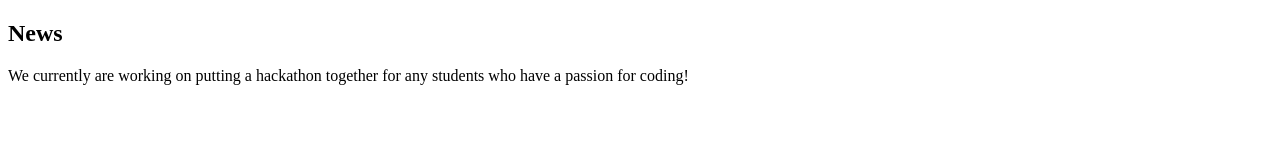
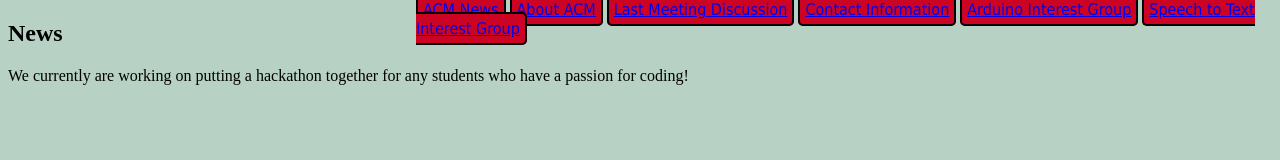
Before and after one commit to Truman-ACM/ACM-website, a plain HTML site: page news.html in a window 1280 px wide. Drawn offline with Linux system fonts and the light colour scheme.

Commit message:
Update news.html

```diff
--- a/news.html
+++ b/news.html
@@ -1,5 +1,18 @@
 <!DOCTYPE html>
 <html>
+  <link type="text/css" rel="stylesheet" href="stylesheet.css"/>
 <h2> News </h2>
 <p> We currently are working on putting a hackathon together for any students who have a passion for coding!</p>
+  <div id="header">
+<div id="navbar">
+<ul>
+ <li><a href="news.html">ACM News</a></li>
+ <li><a href="about-us.html">About ACM</a></li>
+ <li><a href="last-meeting.html">Last Meeting Discussion</a></li>
+ <li><a href="contact.html">Contact Information</a></a></li>
+ <li><a href="arduino.html">Arduino Interest Group</a></li>
+ <li><a href="speech-to-text.html">Speech to Text Interest Group</a></li>
+</ul>
+</div>
+</div>
 </html>
```
